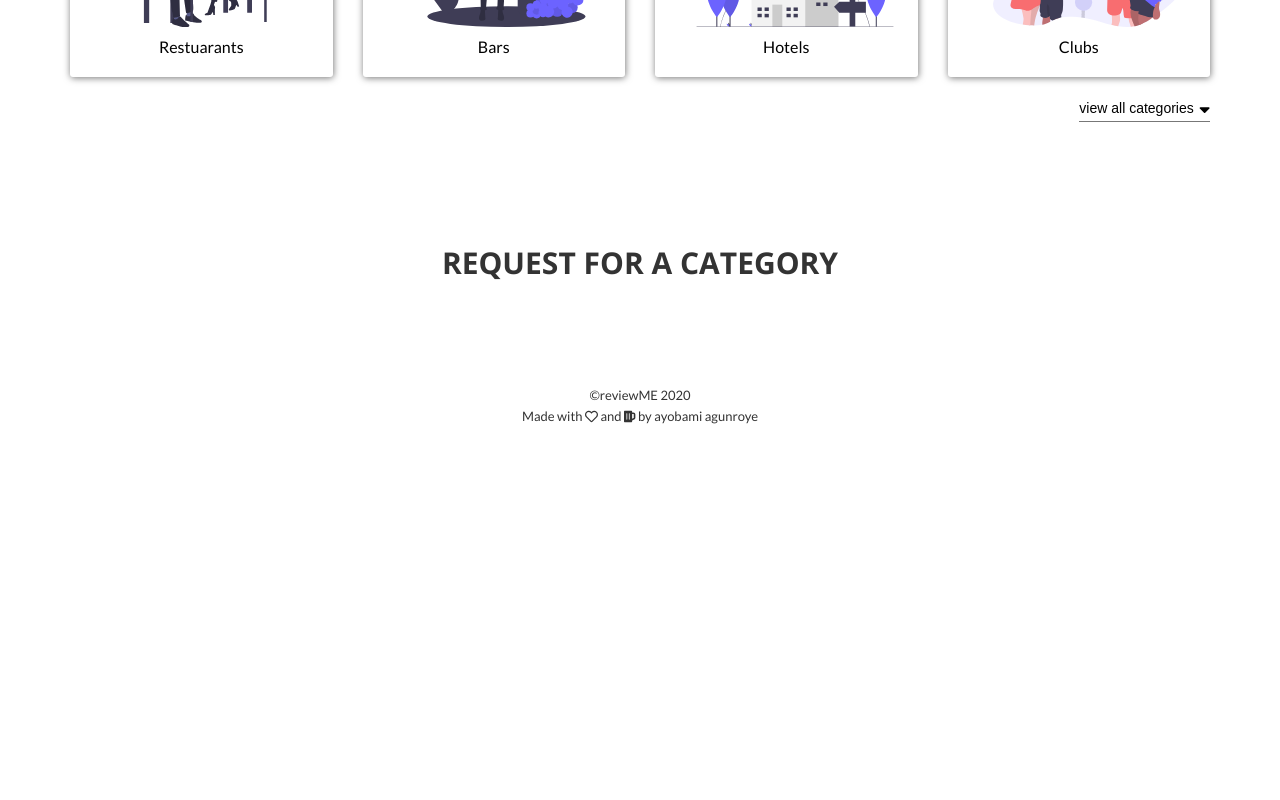
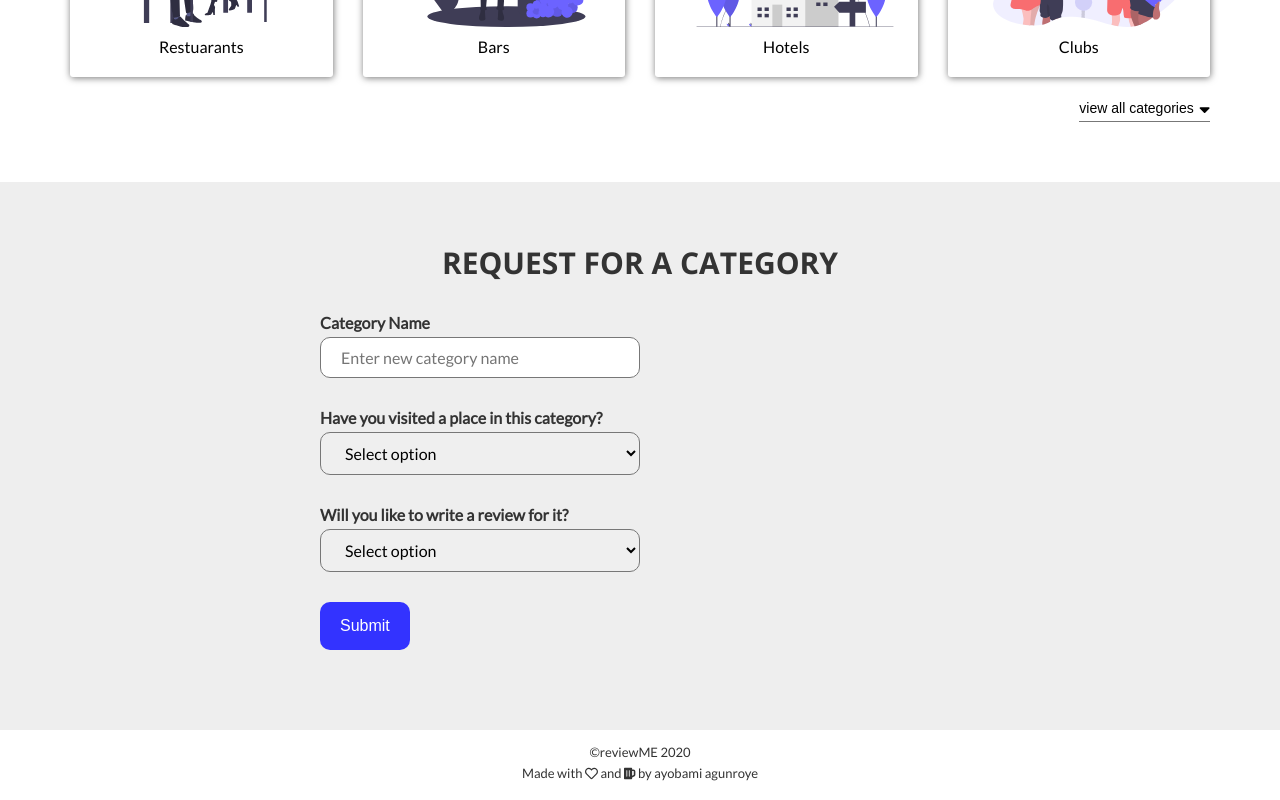
Before and after one commit to bambamayo/reviewme, a React (Create React App) app: page / in a window 1280 px wide. Shown: the part 1582-2382 px from the top of the page. Before the commit the page ends 2025 px from the top, so only its background shows below. Built offline with nearby package versions, Linux system fonts and the light colour scheme.

Commit message:
added formik for form handling, finished homepage

```diff
--- a/package.json
+++ b/package.json
@@ -11,10 +11,12 @@
     "@testing-library/jest-dom": "^4.2.4",
     "@testing-library/react": "^9.5.0",
     "@testing-library/user-event": "^7.2.1",
+    "formik": "^2.1.4",
     "react": "^16.13.1",
     "react-dom": "^16.13.1",
     "react-router-dom": "^5.2.0",
-    "react-scripts": "3.4.1"
+    "react-scripts": "3.4.1",
+    "yup": "^0.28.5"
   },
   "scripts": {
     "start": "react-scripts start",
--- a/src/home/components/Hero/Hero.css
+++ b/src/home/components/Hero/Hero.css
@@ -37,7 +37,7 @@
 
 .content-box-calltoaction input {
   width: 60%;
-  padding: 1.5rem 2rem;
+  padding: 1rem 2rem;
   display: block;
   border: 0.1rem solid var(--color-grey-mid);
   outline: none;
@@ -63,6 +63,7 @@
   color: var(--color-white);
   cursor: pointer;
   border-radius: 1rem;
+  text-transform: capitalize;
 }
 
 .content-box-calltoaction button:hover {
@@ -72,3 +73,12 @@
 .content-box-calltoaction button:focus {
   transform: translateY(-1px);
 }
+
+.content-box-calltoaction button:disabled {
+  cursor: not-allowed;
+  opacity: 0.7;
+}
+
+.content-box-calltoaction button:disabled:hover {
+  transform: none;
+}
--- a/src/home/components/Hero/Hero.js
+++ b/src/home/components/Hero/Hero.js
@@ -17,8 +17,13 @@ const Hero = (props) => {
           <p>Get reviews from the community</p>
         </div>
         <div className="content-box-calltoaction">
-          <input type="text" onChange={inputChangedHandler} />
-          <button onClick={() => props.btnClicked(query)}>find reviews</button>
+          <input type="text" value={query} onChange={inputChangedHandler} />
+          <button
+            onClick={() => props.btnClicked(query)}
+            disabled={query.length === 0}
+          >
+            find reviews
+          </button>
         </div>
       </div>
     </div>
--- /dev/null
+++ b/src/home/components/LatestReviews/NewCategoryForm/NewCategoryForm.css
@@ -0,0 +1,56 @@
+.new-category__form-cont {
+  width: 114rem;
+  margin: 0 auto 2rem auto;
+}
+
+.new-category__form {
+  width: 50%;
+  margin: auto;
+}
+
+.form__comp {
+  margin-bottom: 2rem;
+}
+
+.form__comp input,
+.form__comp label {
+  display: block;
+}
+
+.form__comp label {
+  font-size: 1.6rem;
+  margin-bottom: 0.5rem;
+  font-weight: 600;
+}
+
+.form__comp input,
+.form__comp select {
+  width: 50%;
+  padding: 1rem 2rem;
+  border: 0.1rem solid var(--color-grey-mid);
+  outline: none;
+  border-radius: 1rem;
+  margin-bottom: 1rem;
+  font-size: 1.6rem;
+  font-family: "Lato", sans-serif;
+  font-weight: 400;
+  transition: 0.3s all ease-in;
+  display: inline-block;
+  margin-right: 1rem;
+}
+.form__comp input:focus {
+  background-color: var(--color-grey-light);
+}
+
+.form__comp button {
+  background-color: var(--color-primary);
+  font-size: 1.6rem;
+  padding: 1.5rem 2rem;
+  border: none;
+  outline: none;
+  transition: 0.3s all ease-in;
+  color: var(--color-white);
+  cursor: pointer;
+  border-radius: 1rem;
+  text-transform: capitalize;
+}
--- /dev/null
+++ b/src/home/components/LatestReviews/NewCategoryForm/NewCategoryForm.js
@@ -0,0 +1,73 @@
+import React from "react";
+import { Formik, Form } from "formik";
+import * as Yup from "yup";
+
+import SectionHeader from "../../../../shared/components/SectionHeader/SectionHeader";
+import TextInput from "../../../../shared/components/FormElements/TextInput/TextInput";
+import Select from "../../../../shared/components/FormElements/Select/Select";
+import "./NewCategoryForm.css";
+
+const NewCategoryReq = () => {
+  return (
+    <section className="new-category section section--greybg">
+      <SectionHeader>Request for a category</SectionHeader>
+      <div className="new-category__form-cont"></div>
+      <Formik
+        initialValues={{ categoryName: "", visited: "", writeReview: "" }}
+        validationSchema={Yup.object({
+          categoryName: Yup.string()
+            .lowercase()
+            .required("Please enter a category name"),
+          visited: Yup.string()
+            .oneOf(["yes", "no"], "Invalid option type")
+            .required("This field is required"),
+          writeReview: Yup.string()
+            .oneOf(["yes", "no"], "Invalid option type")
+            .required("This field is required"),
+        })}
+        onSubmit={(values, { setSubmitting }) => {
+          setTimeout(() => {
+            console.log(values);
+            setSubmitting(false);
+          }, 400);
+        }}
+      >
+        <Form className="new-category__form">
+          <div className="form__comp">
+            <TextInput
+              label="Category Name"
+              name="categoryName"
+              type="text"
+              placeholder="Enter new category name"
+            />
+          </div>
+          <div className="form__comp">
+            <Select
+              label="Have you visited a place in this category?"
+              name="visited"
+            >
+              <option value="">Select option</option>
+              <option value="yes">Yes</option>
+              <option value="no">No</option>
+            </Select>
+          </div>
+          <div className="form__comp">
+            <Select
+              label="Will you like to write a review for it?"
+              name="writeReview"
+            >
+              <option value="">Select option</option>
+              <option value="yes">Yes</option>
+              <option value="no">No</option>
+            </Select>
+          </div>
+          <div className="form__comp">
+            <button type="submit">Submit</button>
+          </div>
+        </Form>
+      </Formik>
+    </section>
+  );
+};
+
+export default NewCategoryReq;
--- a/src/home/components/LatestReviews/NewCategoryReq/NewCategoryReq.js
+++ /dev/null
@@ -1,12 +0,0 @@
-import React from "react";
-import SectionHeader from "../../../../shared/components/SectionHeader/SectionHeader";
-
-const NewCategoryReq = () => {
-  return (
-    <section className="new-category section">
-      <SectionHeader>Request for a category</SectionHeader>
-    </section>
-  );
-};
-
-export default NewCategoryReq;
--- a/src/home/pages/Home.js
+++ b/src/home/pages/Home.js
@@ -4,7 +4,7 @@ import { useHistory } from "react-router-dom";
 import Hero from "../components/Hero/Hero";
 import LatestReviews from "../components/LatestReviews/LatestReviews";
 import CategoriesList from "../components/CategoriesList/CategoriesList";
-import NewCategoryReq from "../components/LatestReviews/NewCategoryReq/NewCategoryReq";
+import NewCategoryForm from "../components/LatestReviews/NewCategoryForm/NewCategoryForm";
 
 const Home = () => {
   const history = useHistory();
@@ -18,7 +18,7 @@ const Home = () => {
       <Hero btnClicked={heroSearchHandler} />
       <LatestReviews />
       <CategoriesList />
-      <NewCategoryReq />
+      <NewCategoryForm />
     </>
   );
 };
--- a/src/index.css
+++ b/src/index.css
@@ -49,4 +49,19 @@ li {
 .section--greybg {
   background-color: var(--color-grey-light);
 }
+
+button.disabled:disabled {
+  cursor: not-allowed;
+}
+
+.error {
+  color: var(--color-secondary);
+  font-style: italic;
+  font-size: 1.4rem;
+  font-weight: 600;
+}
+
+.input-error {
+  border: 0.1rem solid var(--color-secondary) !important;
+}
 /* font-family: 'Open Sans', sans-serif; */
--- /dev/null
+++ b/src/shared/components/FormElements/Select/Select.js
@@ -0,0 +1,21 @@
+import React from "react";
+import { useField } from "formik";
+
+const CheckBox = ({ label, ...props }) => {
+  const [field, meta] = useField(props);
+  return (
+    <>
+      <label htmlFor={props.id || props.name}>{label}</label>
+      <select
+        className={meta.touched && meta.error ? `input-error` : null}
+        {...field}
+        {...props}
+      />
+      {meta.touched && meta.error ? (
+        <span className="error">{`*${meta.error}`}</span>
+      ) : null}
+    </>
+  );
+};
+
+export default CheckBox;
--- /dev/null
+++ b/src/shared/components/FormElements/TextInput/TextInput.js
@@ -0,0 +1,21 @@
+import React from "react";
+import { useField } from "formik";
+
+const TextInput = ({ label, ...props }) => {
+  const [field, meta] = useField(props);
+  return (
+    <>
+      <label htmlFor={props.id || props.name}>{label}</label>
+      <input
+        className={meta.touched && meta.error ? `input-error` : null}
+        {...field}
+        {...props}
+      />
+      {meta.touched && meta.error ? (
+        <span className="error">{`*${meta.error}`}</span>
+      ) : null}
+    </>
+  );
+};
+
+export default TextInput;
```
Also changed, not shown: 1 other file (tests, documents, lock files or other folders).
